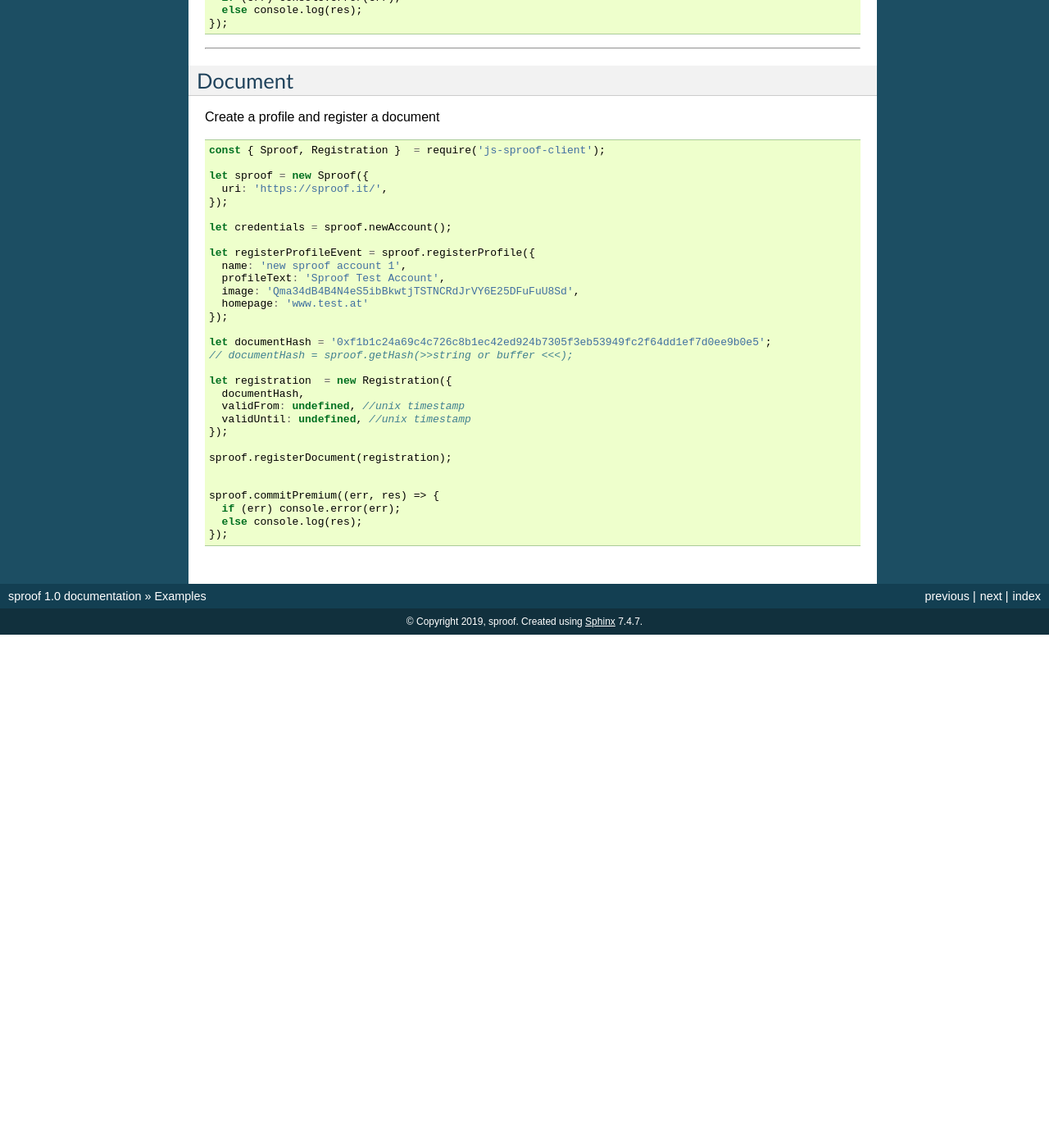
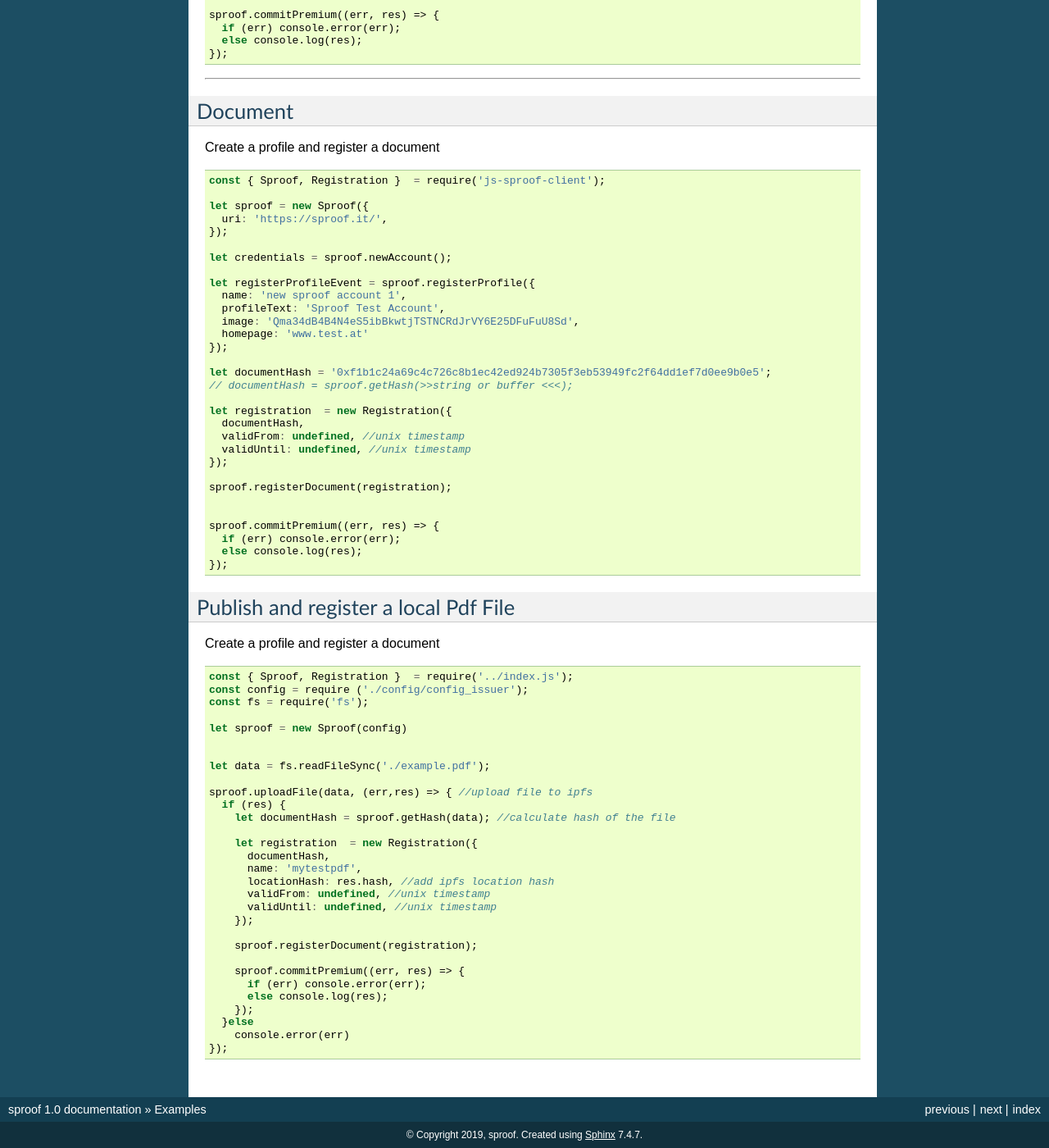
Before and after one commit to sproof/docs, a Sphinx documentation site: the page built from docs/examples.rst, in a window 1280 px wide and 1400 px high, scrolled down 436 px. Shown: the whole window at 82% size. Built offline with Sphinx 7.4.7, drawn with Linux system fonts in a browser that asks for light colours; before the commit the page ends 1210 px from its top, so only the background shows below that; some of the changed text lies outside the part shown.

Commit message:
add example and first stepa

```diff
--- a/docs/examples.rst
+++ b/docs/examples.rst
@@ -2,6 +2,8 @@
 ========
 Examples
 ========
+
+In the following you will find some examples to integrate and use sproof.
 
 Profiles
 =====================
@@ -69,3 +71,41 @@ Create a profile and register a document
       if (err) console.error(err);
       else console.log(res);
     });
+
+Publish and register a local Pdf File
+=====================
+
+Create a profile and register a document
+
+.. code-block:: javascript
+
+    const { Sproof, Registration }  = require('../index.js');
+    const config = require ('./config/config_issuer');
+    const fs = require('fs');
+
+    let sproof = new Sproof(config)
+
+
+    let data = fs.readFileSync('./example.pdf');
+
+    sproof.uploadFile(data, (err,res) => { //upload file to ipfs
+      if (res) {
+        let documentHash = sproof.getHash(data); //calculate hash of the file
+
+        let registration  = new Registration({
+          documentHash,
+          name: 'mytestpdf',
+          locationHash: res.hash, //add ipfs location hash
+          validFrom: undefined, //unix timestamp
+          validUntil: undefined, //unix timestamp
+        });
+
+        sproof.registerDocument(registration);
+
+        sproof.commitPremium((err, res) => {
+          if (err) console.error(err);
+          else console.log(res);
+        });
+      }else
+        console.error(err)
+    });
--- a/docs/installation.rst
+++ b/docs/installation.rst
@@ -4,4 +4,4 @@ Installation
 
 Install the package with npm::
 
-    $ npm install js-sproof-client
+    $ npm install --save js-sproof-client
```
Also changed, not shown: docs/first-steps.rst (+115 -0 lines).
